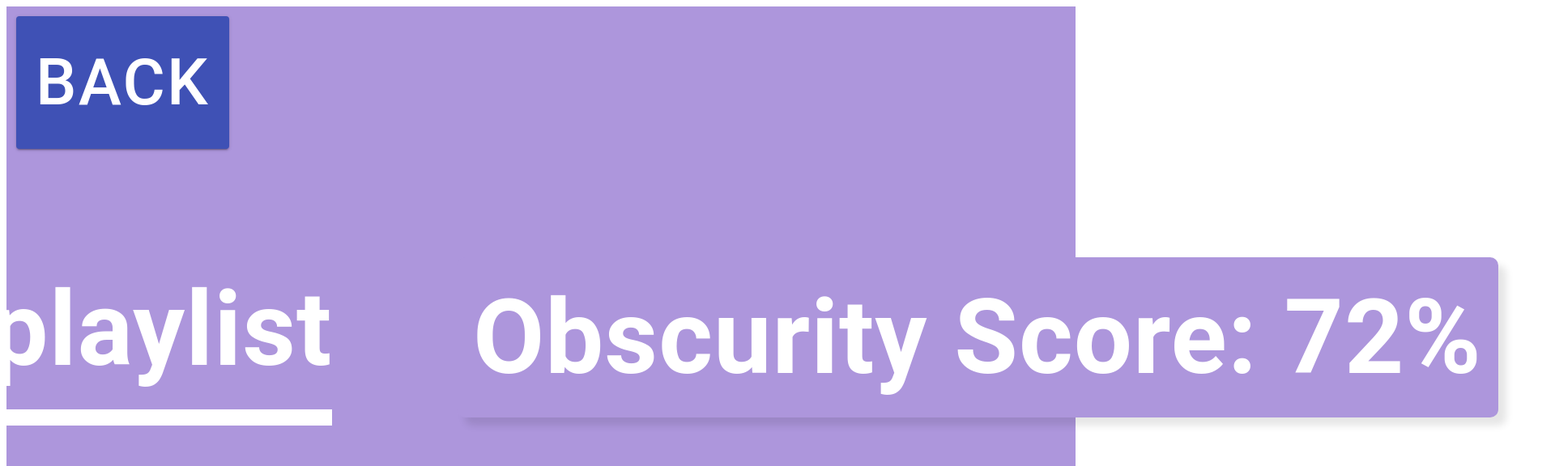
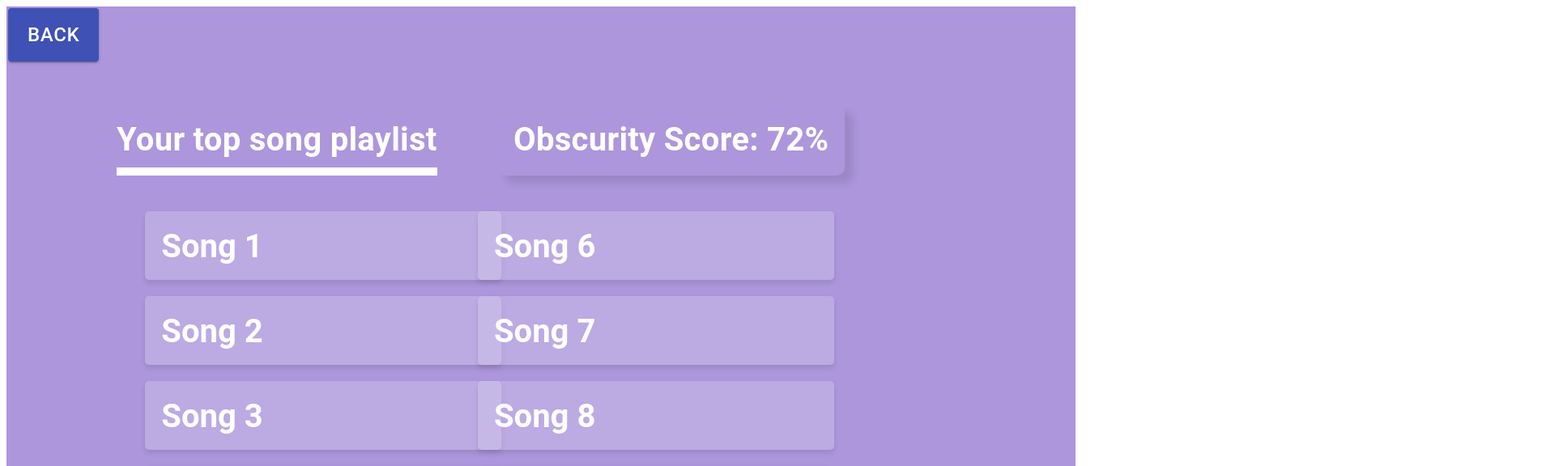
Before and after one commit to jlopezmarti20/NicheRank, a React app in the folder NicheRank/frontend/: page /Score in a window 1280 px wide. Shown: the top 576 px of the page at 81% size, 1920 px wide, since content can reach past the window. Built offline with nearby package versions, Linux system fonts and the light colour scheme; the HTML template or start-up script is replaced by a standard one.

Commit message:
change score components size to fit window screen

```diff
--- a/NicheRank/frontend/src/components/Score.js
+++ b/NicheRank/frontend/src/components/Score.js
@@ -37,17 +37,17 @@ export default class Score extends Component {
                 key={index}
                 style={{
                   backgroundColor: "rgba(223,214,239, 0.3)",
-                  padding: "40px",
-                  marginBottom: "40px",
+                  padding: "20px",
+                  marginBottom: "20px",
                   textAlign: "left",
-                  fontSize: "8rem",
+                  fontSize: "2.5rem",
                   color: "white",
                   fontWeight: "bold",
                   whiteSpace: "nowrap",
-                  borderRadius: "20px", // Rounded borders
+                  borderRadius: "5px", // Rounded borders
                   boxShadow: "0px 4px 6px rgba(0, 0, 0, 0.1)",
-                  width: "1300px", // Increased width
-                  height: "200px",
+                  width: "400px", // Increased width
+                  height: "45px",
                 }}
               >
                 {song}
@@ -75,11 +75,11 @@ export default class Score extends Component {
           to="/"
           component={Link}
           style={{
-            fontSize: "5rem", // Adjust the font size as needed
+            fontSize: "1.5rem", // Adjust the font size as needed
             padding: "12px 24px", // Adjust the padding for button size
             position: "absolute",
-            top: "20px",
-            left: "20px",
+            top: "10px",
+            left: "10px",
           }}
         >
           Back
@@ -101,15 +101,15 @@ export default class Score extends Component {
               align="center"
               style={{
                 position: "absolute",
-                top: 300,
-                left: -1500,
+                top: 120,
+                left: -500,
                 whiteSpace: "nowrap",
                 color: "white",
                 fontFamily: "'Roboto', sans-serif",
                 fontWeight: "bold",
-                borderBottom: "20px solid white",
-                paddingBottom: "20px",
-                fontSize: "8rem",
+                borderBottom: "10px solid white",
+                paddingBottom: "10px",
+                fontSize: "2.5rem",
               }}
             >
               Your top song playlist
@@ -126,12 +126,12 @@ export default class Score extends Component {
                 borderRadius: "10px",
                 boxShadow: "10px 10px 10px rgba(0, 0, 0, 0.1)",
                 position: "absolute",
-                top: 290,
-                left: -100,
+                top: 100,
+                left: -50,
                 color: "white",
                 fontFamily: "'Roboto', sans-serif",
                 fontWeight: "bold",
-                fontSize: "8rem",
+                fontSize: "2.5rem",
               }}
             >
               Obscurity Score: {obscurityScore}%
@@ -148,8 +148,8 @@ export default class Score extends Component {
               alignItems: "center",
               marginTop: "400px",
               position: "absolute",
-              top: 200,
-              left: -100,
+              top: -175,
+              left: -50,
             }}
           >
             {columns}
```
Also changed, not shown: NicheRank/frontend/static/frontend/main.js.
